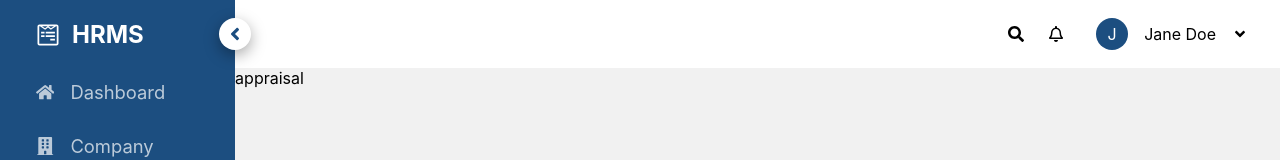
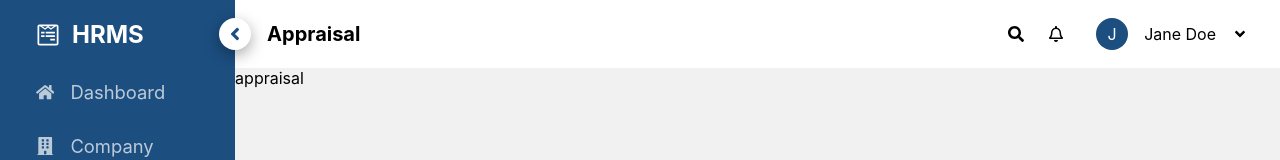
Before and after one commit to Phil-Elliott/HR-App, a Next.js app: page /appraisal in a window 1280 px wide. Shown: the top 160 px of the page. Built offline with nearby package versions, Linux system fonts and the light colour scheme.

Commit message:
added the page name

```diff
--- a/components/Nav/LeftNav/components/Links.tsx
+++ b/components/Nav/LeftNav/components/Links.tsx
@@ -16,7 +16,6 @@ const Links = ({ navWidth, path, name, icon }: LinkProps) => {
     <>
       <Link href={path} key={name}>
         <div
-          // className={styles.link}
           className={router.pathname !== path ? styles.link : styles.activeLink}
           style={{
             justifyContent: navWidth !== "wide" ? "center" : "inherit",
--- a/components/Nav/TopNav/TopNav.tsx
+++ b/components/Nav/TopNav/TopNav.tsx
@@ -1,6 +1,5 @@
 import React from "react";
-import Left from "./components/Left";
-import Right from "./components/Right";
+import { Left, Right } from "./components";
 import styles from "../../../styles/layout/top-nav/topNav.module.scss";
 
 const TopNav = ({
--- a/components/Nav/TopNav/components/Left.tsx
+++ b/components/Nav/TopNav/components/Left.tsx
@@ -1,4 +1,5 @@
 import React from "react";
+import { useRouter } from "next/router";
 import styles from "../../../../styles/layout/top-nav/left.module.scss";
 import { FaAngleLeft } from "react-icons/fa";
 
@@ -9,7 +10,17 @@ const Left = ({
   toggleNav: any;
   navWidth: string;
 }) => {
+  const router = useRouter();
+
+  // returns the page name from the router in the correct form to be displayed
+  const getPageName = () => {
+    const path = router.pathname;
+    const pageName = path.split("/")[1];
+    return pageName[0].toUpperCase() + pageName.slice(1).toLowerCase();
+  };
+
   return (
+    <div className={styles.leftContainer}>
       <div className={styles.left} onClick={() => toggleNav()}>
         {navWidth === "wide" ? (
           <FaAngleLeft className={styles["arrow-left"]} />
@@ -17,6 +28,8 @@ const Left = ({
           <FaAngleLeft className={styles["arrow-right"]} />
         )}
       </div>
+      <h1 className={styles["page-name"]}>{getPageName()}</h1>
+    </div>
   );
 };
 
--- /dev/null
+++ b/components/Nav/TopNav/components/index.ts
@@ -0,0 +1,4 @@
+import Left from "./Left";
+import Right from "./Right";
+
+export { Left, Right };
--- a/styles/layout/top-nav/left.module.scss
+++ b/styles/layout/top-nav/left.module.scss
@@ -1,4 +1,9 @@
 @use "../../abstracts" as *;
+
+.leftContainer {
+  display: flex;
+  align-items: center;
+}
 
 .left {
   background: white;
@@ -24,3 +29,8 @@
   transition: all 0.5s ease-in-out;
   transform: rotateZ(0deg);
 }
+
+.page-name {
+  font-size: clamp(1.25rem, 1.25vw, 1.25vw);
+  margin: 0 0 0 1rem;
+}
```
Also changed, not shown: pages/index.tsx (+7 -1 lines). Lines whose indentation alone changed are shown as unchanged.
